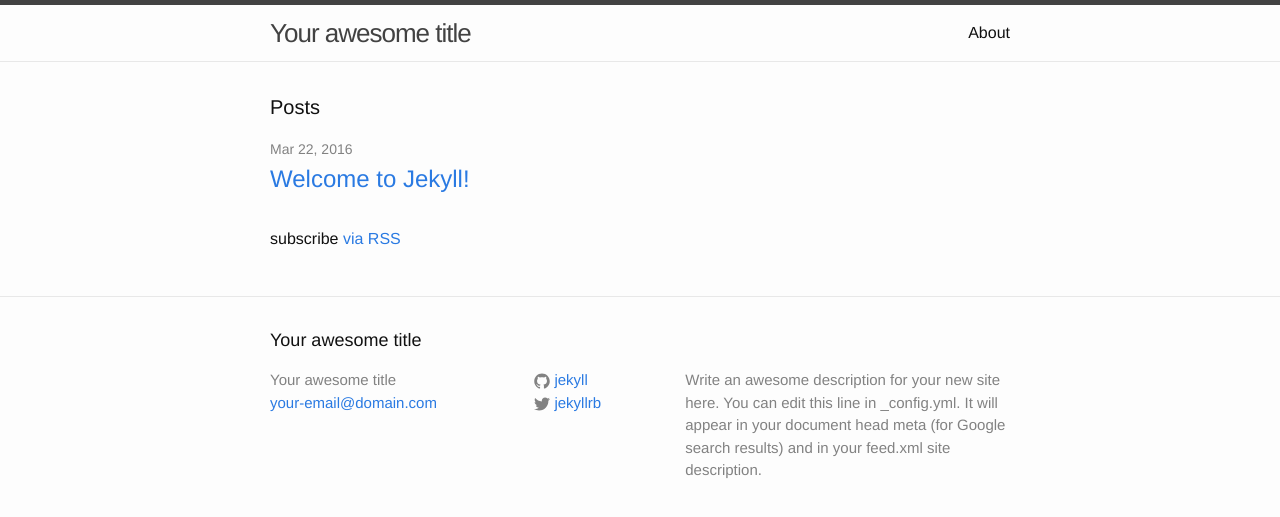
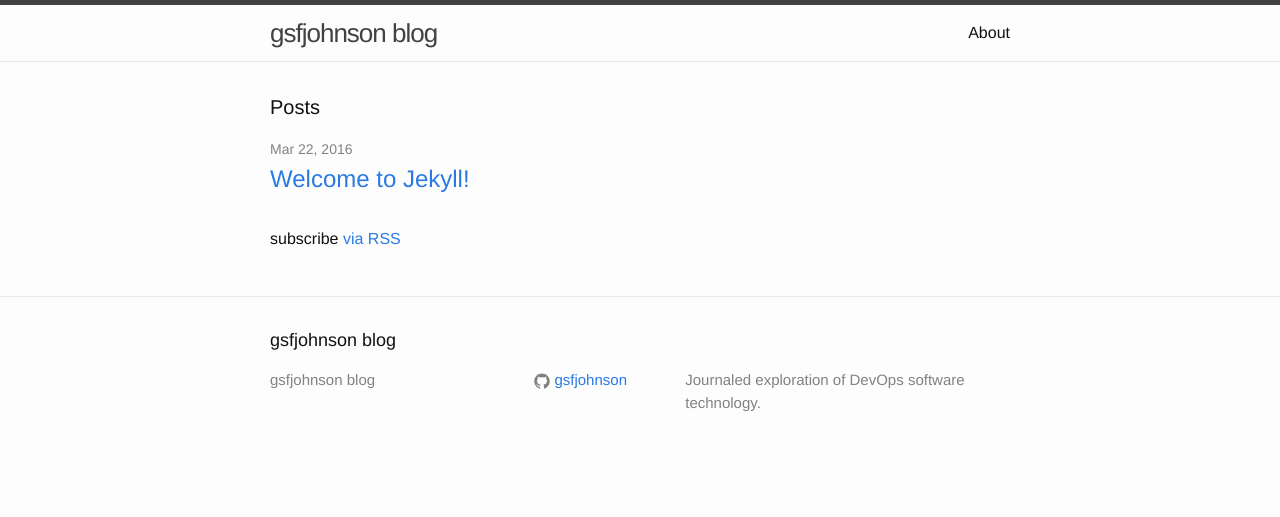
Before and after one commit to gsfjohnson/gsfjohnson.github.io, a Jekyll site: the page built from index.html, in a window 1280 px wide. Shown: the top 517 px of the page. Built offline with Jekyll 4.4.1, drawn with Linux system fonts in a browser that asks for light colours.

Commit message:
config change test

```diff
--- a/_config.yml
+++ b/_config.yml
@@ -6,16 +6,14 @@
 # 'jekyll serve'. If you change this file, please restart the server process.
 
 # Site settings
-title: Your awesome title
-email: your-email@domain.com
-description: > # this means to ignore newlines until "baseurl:"
-  Write an awesome description for your new site here. You can edit this
-  line in _config.yml. It will appear in your document head meta (for
-  Google search results) and in your feed.xml site description.
+title: gsfjohnson blog
+# email: your-email@domain.com
+description: >
+  Journaled exploration of DevOps software technology.
 baseurl: "" # the subpath of your site, e.g. /blog
-url: "http://yourdomain.com" # the base hostname & protocol for your site
-twitter_username: jekyllrb
-github_username:  jekyll
+url: "http://gsfjohnson.github.io" # the base hostname & protocol for your site
+# twitter_username: jekyllrb
+github_username:  gsfjohnson
 
 # Build settings
 markdown: kramdown
```
